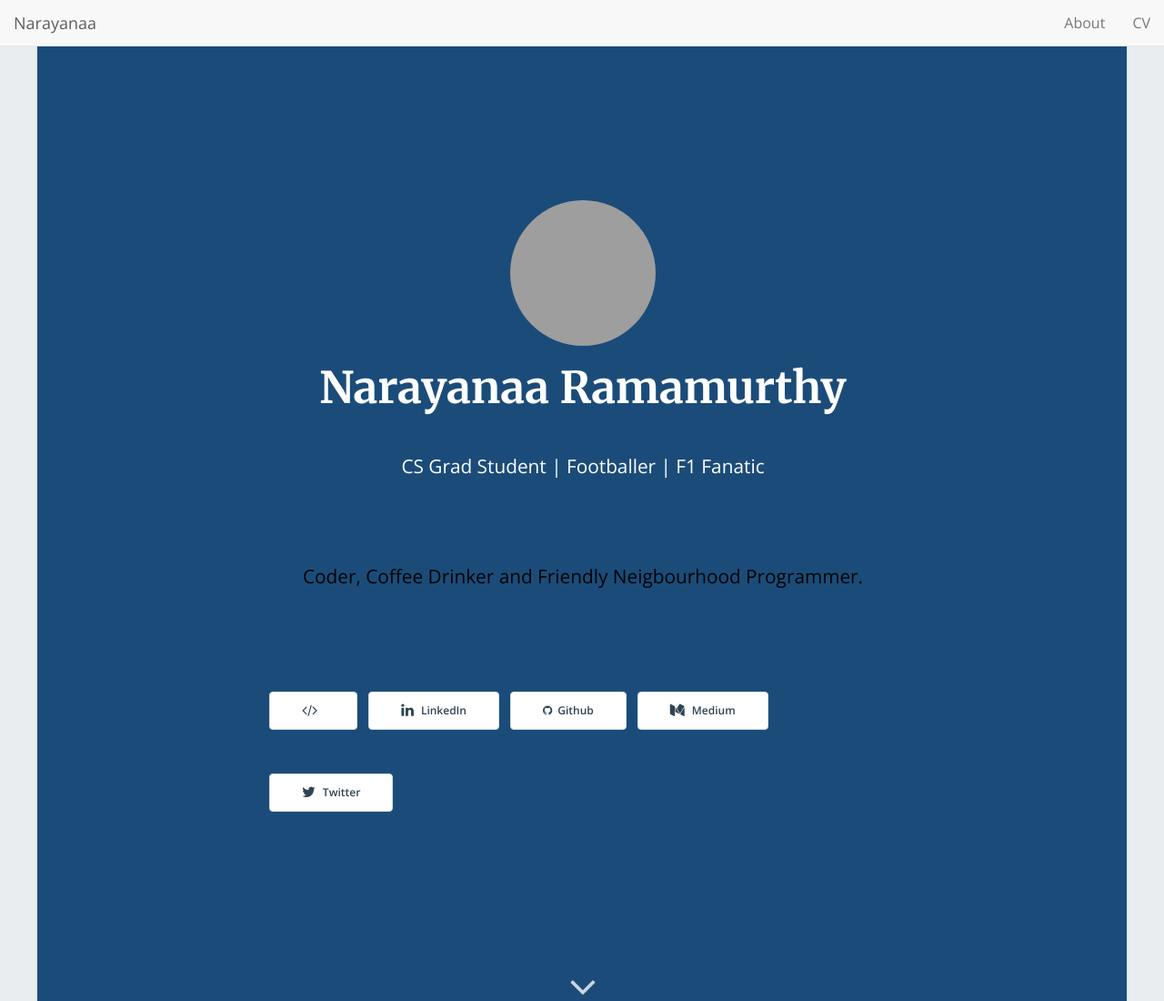
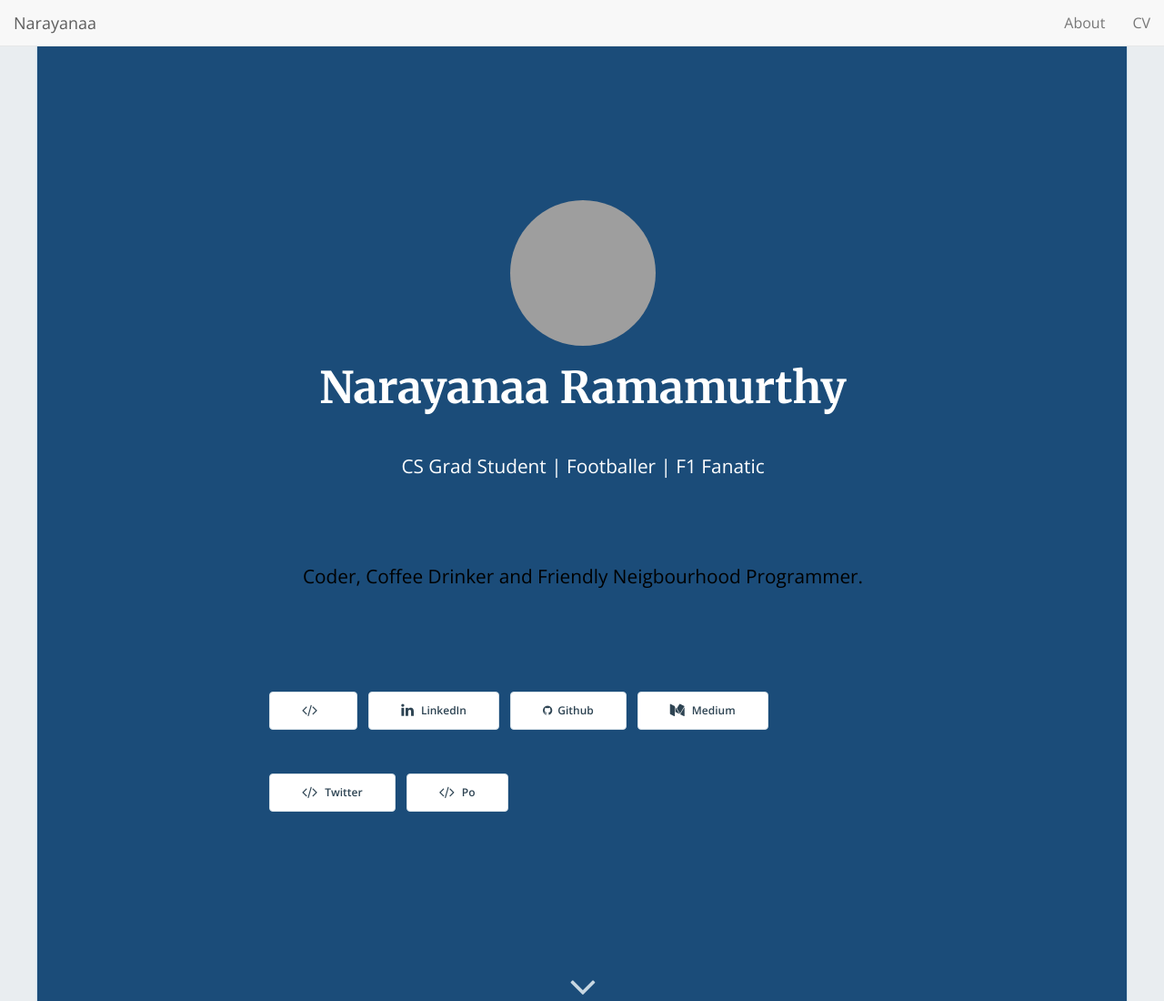
Before and after one commit to srnarayanaa/srnarayanaa.github.io, a plain HTML site: page index.html in a window 1280 px wide. Shown: the top 1100 px of the page at 91% size. Drawn offline with nearby package versions, Linux system fonts and the light colour scheme; grey boxes are pictures that could not be loaded; a script that the page names is missing.

Commit message:
Update index.html

```diff
--- a/index.html
+++ b/index.html
@@ -98,11 +98,10 @@
 
               <a href="https://medium.com/@srnarayanaa" target="_blank"><button class="btn btn-default btn-lg"><i class="fa fa-medium fa-lg"></i>Medium</button></a>
 
-
-              <a href="https://twitter.com/srnarayanaa" target="_blank"><button class="btn btn-default btn-lg"><i class="fa fa-twitter fa-lg"></i>Twitter</button></a>
+              <a href="https://twitter.com/srnarayanaa" target="_blank"><button class="btn btn-default btn-lg"><i class="fa fa-code fa-lg"></i>Twitter</button></a>
 
 
-
+              <button class="btn btn-default btn-lg"><i class="fa fa-code fa-lg"></i>Po</button>
 
           </div>
 
```
